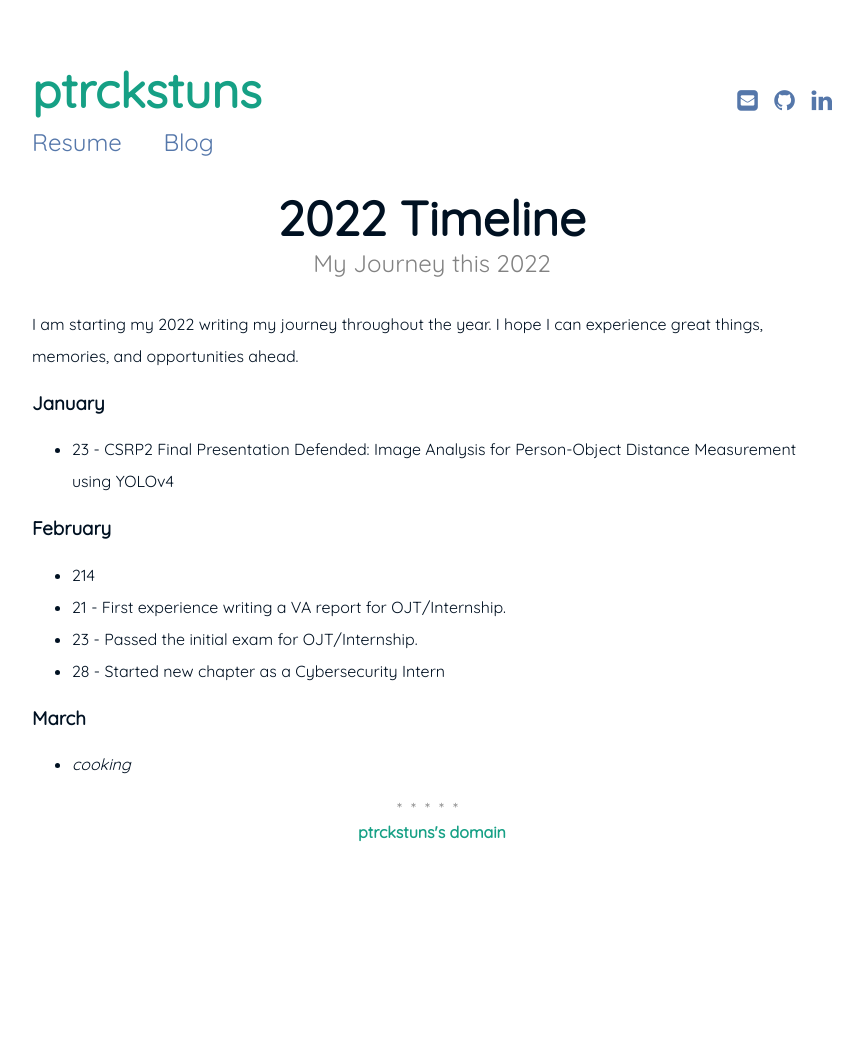
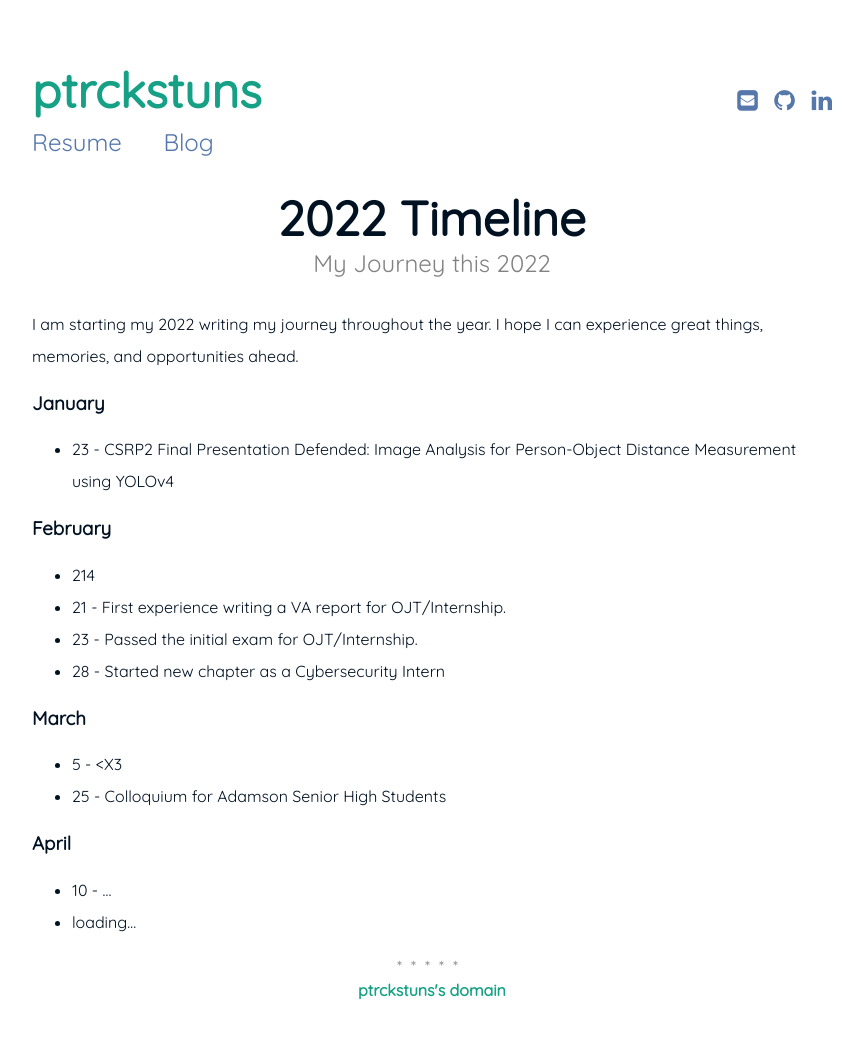
Before and after one commit to ptrckstuns/ptrckstuns.github.io, a Jekyll site: the page built from _posts/2022-01-24-year-2022.md, in a window 1280 px wide. Shown: the whole page, without its empty margins (208-1071 px from the left). Built offline with Jekyll 4.4.1, drawn with Linux system fonts in a browser that asks for light colours; before the commit the page ends 904 px from its top, so only the background shows below that.

Commit message:
Update 2022-01-24-year-2022.md

```diff
--- a/_posts/2022-01-24-year-2022.md
+++ b/_posts/2022-01-24-year-2022.md
@@ -18,4 +18,9 @@ I am starting my 2022 writing my journey throughout the year. I hope I can exper
 - 28 - Started new chapter as a Cybersecurity Intern
 
 ### March
-- *cooking*
+- 5 - <X3
+- 25 - Colloquium for Adamson Senior High Students
+
+### April
+- 10 - ...
+- loading...
```
